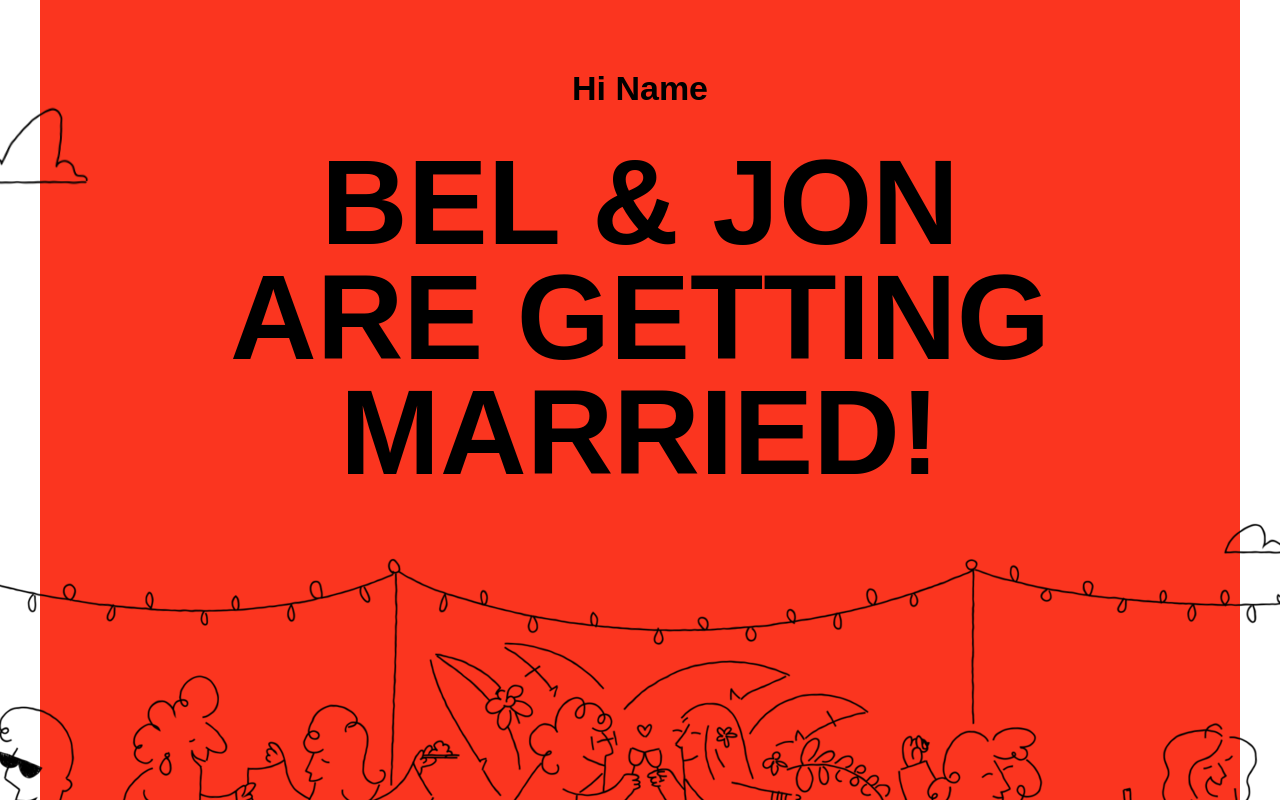
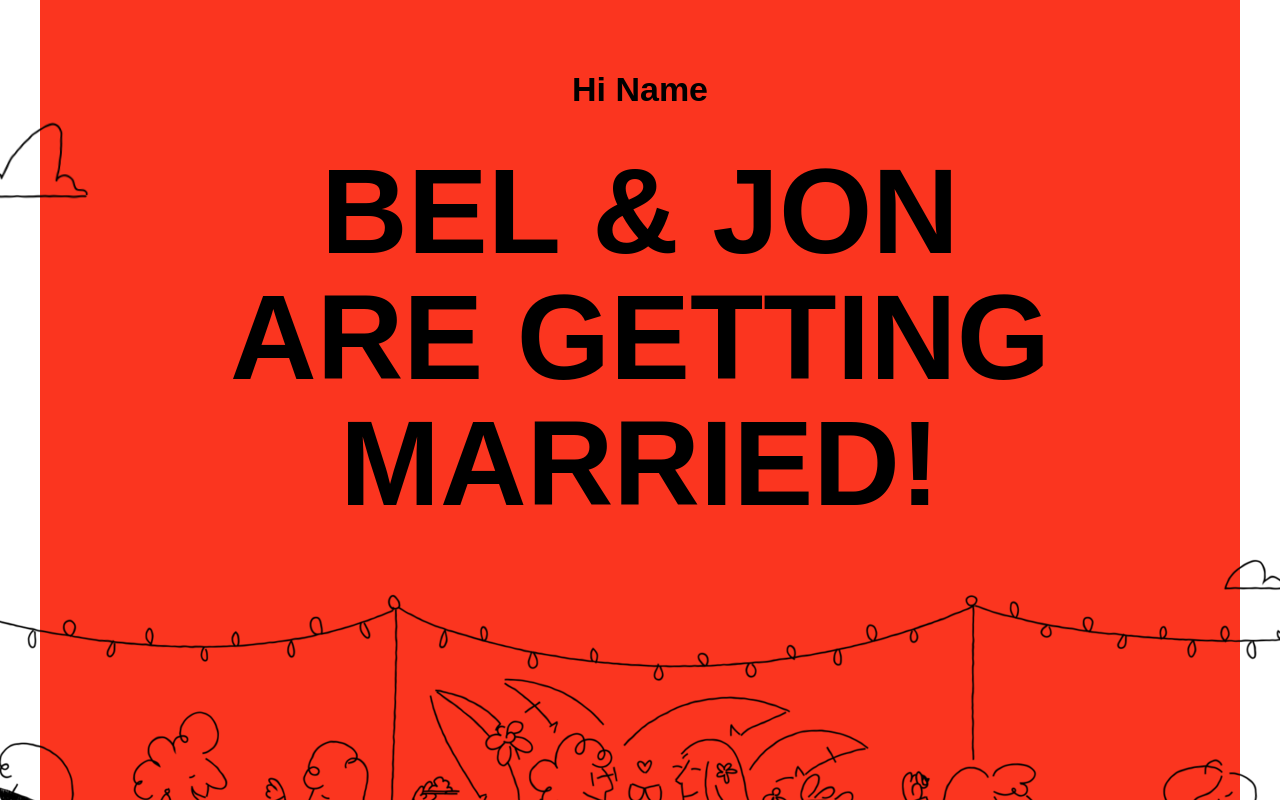
Before and after one commit to jonlow/gilow-wedding, a Next.js app: page / in a window 1280 px wide. Shown: the top 800 px of the page. Built offline with nearby package versions, Linux system fonts and the light colour scheme; no server answers; a web font is replaced by a local one.

Commit message:
fix bad lineheight from design. not good at tech stuff. it bel

```diff
--- a/app/wedding-content.css
+++ b/app/wedding-content.css
@@ -8,13 +8,13 @@
   h4,
   h5,
   h6 {
-    line-height: 0.96;
+    line-height: 1.05;
   }
 
   p {
     font-size: 25px;
     margin-bottom: 24px;
-    line-height: 0.96;
+    line-height: 1.05;
 
     &:last-child {
       margin-bottom: 0 !important;
```
